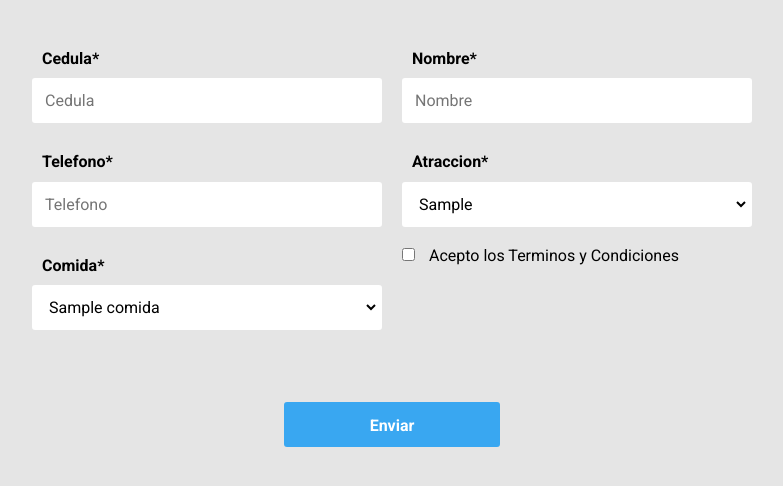
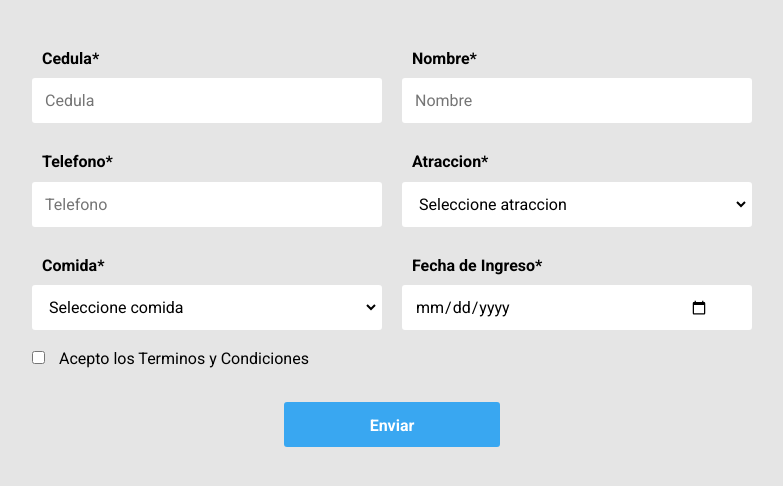
Before and after one commit to Yuri-D4/Prueba_Yurica, a PHP site: page / in a window 1280 px wide. Shown: the top 486 px of the page, without its empty margins (248-1031 px from the left). Run offline with PHP 8.4, Linux system fonts and the light colour scheme; tables that the repository leaves empty or names only in its code hold one stand-in row (values such as "Sample post"); some libraries are stand-ins or nearby versions.

Commit message:
actualizacion

```diff
--- a/index.php
+++ b/index.php
@@ -22,13 +22,13 @@
         <form  method="POST" autocomplete="off" class="formulario" id="formulario">
 
                 <div class="formulario__grupo-input" id="grupo__usuario">
-                    <label for="cedula" class="formulario__label">Cedula*</label>
+                    <label for="usuario" class="formulario__label">Cedula*</label>
                         <div class="formulario__grupo-input">
-                            <input type="text" class="formulario__input" name="cedula" id="cedula" placeholder="Cedula">
+                            <input type="text" class="formulario__input" name="usuario" id="usuario" placeholder="Cedula">
                             <i class="formulario__validacion-estado fas fa-times-circle"></i>
                         </div>
                         <p class="formulario__input-error">
-                            El documento tiene que ser de 6 a 12 dígitos y solo puede contener numeros.</p>
+                            La cedula tiene que ser de 6 a 12 dígitos y solo puede contener numeros.</p>
                 </div>
 
                 <!-- div para capturar el nombre -->
@@ -43,7 +43,7 @@
                             El nombre tiene que ser de 10 a 30 dígitos y solo puede contener letras</p>
                 </div>
                 <!-- div para capturar el telefono -->
-                <div class="formulario__grupo-input" id="grupo__eps">
+                <div class="formulario__grupo-input" id="grupo__telefono">
                     <label for="telefono" class="formulario__label">Telefono*</label>
                         <div class="formulario__grupo-input">
                             <input type="text" class="formulario__input" onkeyup="mayus(this);" name="telefono" id="telefono" placeholder="Telefono">
@@ -53,11 +53,11 @@
                             El telefono que ser de 9 a 12 dígitos y solo puede contener numeros</p>
                 </div>
 
-                <div class="formulario__grupo-input" id="grupo__telefono">
+                <div class="formulario__grupo-input" id="grupo__atraccion">
                     <label for="id_atrac" class="formulario__label">Atraccion*</label>
                     <div class="formulario__grupo-select">
-                        <select  name="nombre_a" id="nombre_a" class="formulario__select  " required>
-                            <!-- <option value="" selected="">** Seleccione atraccion **</option> -->
+                        <select  name="atraccion" id="atraccion" class="formulario__select  " required>
+                            <option value="" selected="">Seleccione atraccion</option>
                                 <?php
                                    /*Consulta para mostrar las opciones en el select */
                                     $statement = $con->prepare('SELECT * from atraccion');
@@ -74,14 +74,14 @@
                 <div class="formulario__grupo-input" id="grupo__telefono">
                     <label for="id_com" class="formulario__label">Comida*</label>
                     <div class="formulario__grupo-select">
-                        <select  name="nombre_c" id="id_com" class="formulario__select  " required>
-                            <!-- <option value="" selected="">** Seleccione comida **</option> -->
+                        <select  name="comida" id="comida" class="formulario__select  " required>
+                            <option value="" selected="">Seleccione comida</option>
                                 <?php
                                    /*Consulta para mostrar las opciones en el select */
                                     $statement = $con->prepare('SELECT * from comida ');
                                     $statement->execute();
                                     while ($row = $statement->fetch(PDO::FETCH_ASSOC)) {
-                                      echo "<option value=" . $row['id_com'] . ">" . $row['nombre_c'] . "</option>";
+                                      echo "<option value=" . $row['id_com'] . ">" . $row['comida'] . "</option>";
                                     }
                                 ?>
                         </select>
@@ -89,6 +89,15 @@
 
                 </div>
 
+            <!-- fecha ingreso -->
+
+            <div class="formulario__grupo-input" id="grupo__fecha">
+                    <label for="fecha_ingreso" class="formulario__label">Fecha de Ingreso*</label>
+                        <div class="formulario__grupo-input">
+                            <input type="date" class="formulario__input" onkeyup="mayus(this);" name="fecha_ingreso" id="fecha_ingreso">
+                            <i class="formulario__validacion-estado fas fa-times-circle"></i>
+                        </div>
+                </div>
 
                 <!-- Grupo: Terminos y Condiciones -->
             <div class="formulario__checkbox" id="grupo__terminos">
--- a/js/formulario.js
+++ b/js/formulario.js
@@ -2,7 +2,7 @@ const formulario = document.getElementById('formulario');
 const inputs = document.querySelectorAll('#formulario input');
 
 const expresiones = {
-	cedula: /^\d{6,12}$/,
+	usuario: /^\d{6,12}$/,
 	nombre: /^[a-zA-ZÀ-ÿ\s]{10,30}$/,
 	telefono: /^\d{9,12}$/,
 
@@ -10,7 +10,7 @@ const expresiones = {
 }
 
 const campos = {
-	cedula: false,
+	usuario: false,
 	nombre: false,
 	telefono: false,
 
@@ -18,8 +18,8 @@ const campos = {
 
 const validarFormulario = (e) => {
 	switch (e.target.name) {
-		case "cedula":
-			validarCampo(expresiones.cedula, e.target, 'cedula');
+		case "usuario":
+			validarCampo(expresiones.usuairo, e.target, 'usuario');
 		break;
 		case "nombre":
 			validarCampo(expresiones.nombre, e.target, 'nombre');
@@ -27,13 +27,6 @@ const validarFormulario = (e) => {
 		case "telefono":
 			validarCampo(expresiones.telefono, e.target, 'telefono');
 		break;
-
-		// case "correo":
-		// 	validarCampo(expresiones.correo, e.target, 'correo');
-		// break;
-		// case "telefono":
-		// 	validarCampo(expresiones.telefono, e.target, 'telefono');
-		// break;
 
 	}
 }
@@ -56,26 +49,6 @@ const validarCampo = (expresion, input, campo) => {
 	}
 }
 
-// const validarPassword2 = () => {
-// 	const inputPassword1 = document.getElementById('password');
-// 	const inputPassword2 = document.getElementById('password2');
-
-// 	if(inputPassword1.value !== inputPassword2.value){
-// 		document.getElementById(`grupo__password2`).classList.add('formulario__grupo-incorrecto');
-// 		document.getElementById(`grupo__password2`).classList.remove('formulario__grupo-correcto');
-// 		document.querySelector(`#grupo__password2 i`).classList.add('fa-times-circle');
-// 		document.querySelector(`#grupo__password2 i`).classList.remove('fa-check-circle');
-// 		document.querySelector(`#grupo__password2 .formulario__input-error`).classList.add('formulario__input-error-activo');
-// 		campos['password'] = false;
-// 	} else {
-// 		document.getElementById(`grupo__password2`).classList.remove('formulario__grupo-incorrecto');
-// 		document.getElementById(`grupo__password2`).classList.add('formulario__grupo-correcto');
-// 		document.querySelector(`#grupo__password2 i`).classList.remove('fa-times-circle');
-// 		document.querySelector(`#grupo__password2 i`).classList.add('fa-check-circle');
-// 		document.querySelector(`#grupo__password2 .formulario__input-error`).classList.remove('formulario__input-error-activo');
-// 		campos['password'] = true;
-// 	}
-// }
 
 inputs.forEach((input) => {
 	input.addEventListener('keyup', validarFormulario);
@@ -84,21 +57,21 @@ inputs.forEach((input) => {
 
 formulario.addEventListener('submit', (e) => {
 	e.preventDefault();
-		var cedula = document.getElementById('cedula').value;
+		var cedula = document.getElementById('usuario').value;
 		var nombre = document.getElementById('nombre').value;
 		var telefono = document.getElementById('telefono').value;
-		var nombre_a = document.getElementById('id_atrac').value;
-		var nombre_c = document.getElementById('id_com').value;
+		var atraccion = document.getElementById('atraccion').value;
+		var comida = document.getElementById('comida').value;
 		// var fecha_ingreso = document.getElementById('').value;
 
-		var validar = "<?php echo $validar; >?";
-		console.log(validar);
+		// var validar = "<?php echo $validar; >?";
+		// console.log(validar);
 
 	const terminos = document.getElementById('terminos');
-	if(campos.cedula && campos.nombre && campos.telefono && terminos.checked ){
+	if(campos.usuario && campos.nombre && campos.telefono && terminos.checked ){
 		formulario.reset();
-		console.log(cedula);console.log(nombre);console.log(telefono);console.log(nombre_a);console.log(nombre_C);
-		$.post ("registro.php?cod=datos",{doc: doc, eps: eps, nom: nom, pas: pas, email: email, tip_usu: tip_usu, cuidad: cuidad,}, function(document){$("#mensaje").html(document);
+		console.log(cedula);console.log(nombre);console.log(telefono);console.log(atraccion);console.log(atraccion);
+		$.post ("registro.php?cod=datos",{cedula:cedula, nombre: nombre, telefono: telefono, atraccion: atraccion, comida: comida}, function(document){$("#mensaje").html(document);
 
 		}),
 
```
